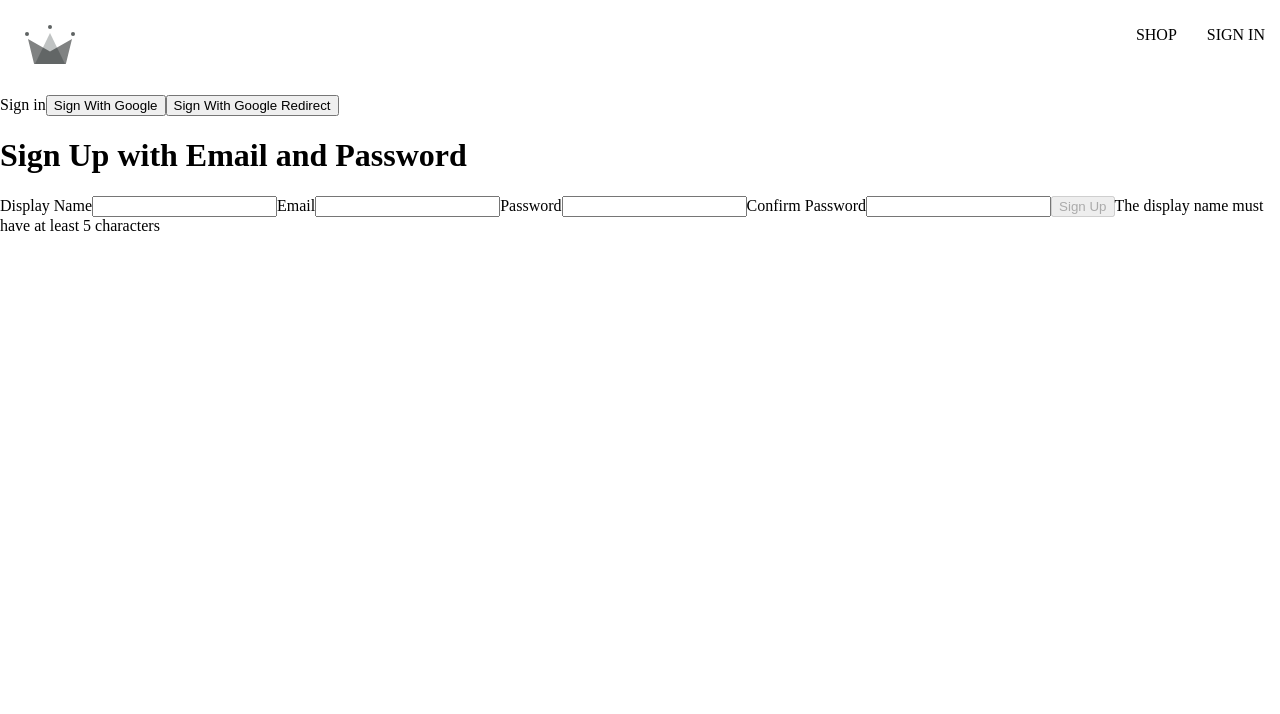
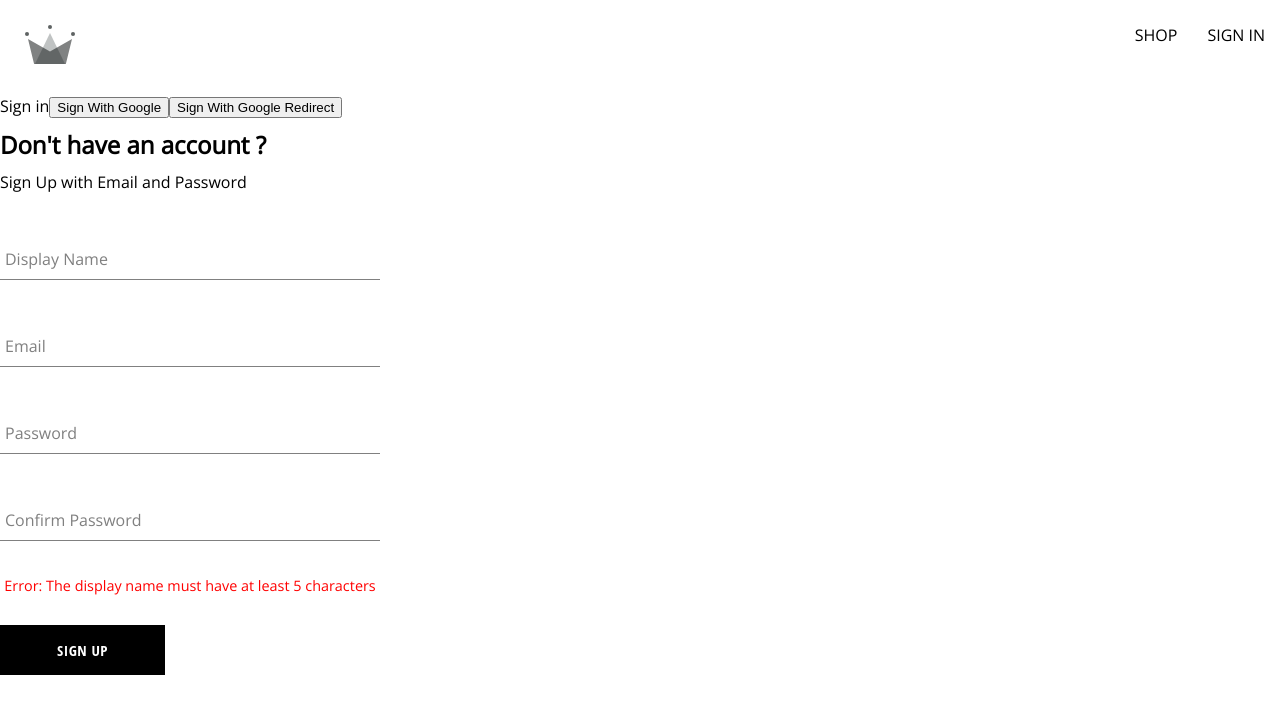
Before and after one commit to LeandroTeixeira/crwn-clothing, a React (Create React App) app: page /sign-in in a window 1280 px wide. Shown: the top 714 px of the page. Built offline with nearby package versions, Linux system fonts and the light colour scheme.

Commit message:
Finished sign up page

```diff
--- a/public/index.html
+++ b/public/index.html
@@ -24,9 +24,7 @@
       work correctly both with client-side routing and a non-root public URL.
       Learn how to configure a non-root public URL by running `npm run build`.
     -->
-    <link rel="preconnect" href="https://fonts.googleapis.com">
-    <link rel="preconnect" href="https://fonts.gstatic.com" crossorigin>
-    <link href="https://fonts.googleapis.com/css2?family=Open+Sans:wght@300&display=swap" rel="stylesheet">
+
     <title>React App</title>
   </head>
   <body>
--- /dev/null
+++ b/src/components/button/button.component.jsx
@@ -0,0 +1,39 @@
+import {
+  bool, node, oneOf, string,
+} from 'prop-types';
+import React from 'react';
+import './button.style.scss';
+
+const BUTTON_TYPE_CLASSES = {
+  google: 'google-sign-in',
+  inverted: 'inverted',
+  default: 'default',
+};
+
+export default function Button({
+  children, buttonType, type, disabled,
+}) {
+  return (
+    <button
+      type={type === 'submit' ? 'submit' : 'button'}
+      className={`button-container ${BUTTON_TYPE_CLASSES[buttonType]}`}
+      disabled={disabled}
+    >
+      {children}
+    </button>
+  );
+}
+
+Button.propTypes = {
+  children: node,
+  buttonType: string,
+  type: oneOf(['button', 'submit', 'reset']),
+  disabled: bool,
+};
+
+Button.defaultProps = {
+  children: 'Button',
+  buttonType: 'default',
+  type: 'button',
+  disabled: false,
+};
--- /dev/null
+++ b/src/components/button/button.style.scss
@@ -0,0 +1,46 @@
+.button-container {
+  min-width: 165px;
+  width: auto;
+  height: 50px;
+  letter-spacing: 0.5px;
+  line-height: 50px;
+  padding: 0 35px 0 35px;
+  font-size: 15px;
+  background-color: black;
+  color: white;
+  text-transform: uppercase;
+  font-family: 'Open Sans Condensed';
+  font-weight: bolder;
+  border: none;
+  cursor: pointer;
+  display: flex;
+  justify-content: center;
+
+  &:hover {
+    background-color: white;
+    color: black;
+    border: 1px solid black;
+  }
+
+  &.google-sign-in {
+    background-color: #4285f4;
+    color: white;
+
+    &:hover {
+      background-color: #357ae8;
+      border: none;
+    }
+  }
+
+  &.inverted {
+    background-color: white;
+    color: black;
+    border: 1px solid black;
+
+    &:hover {
+      background-color: black;
+      color: white;
+      border: none;
+    }
+  }
+}
--- /dev/null
+++ b/src/components/form-input/form-input.component.jsx
@@ -0,0 +1,34 @@
+import { func, string } from 'prop-types';
+import React from 'react';
+import './form-input.styles.scss';
+
+export default function FormInput({
+  label, type, name, handleChange, value,
+}) {
+  return (
+    <div className="group">
+      <input
+        className="form-input"
+        type={type}
+        name={name}
+        onChange={handleChange}
+        value={value}
+        required
+      />
+      <label
+        className={`${value.length > 0 ? 'shrink' : ''} form-input-label`}
+        htmlFor={label}
+      >
+        {label}
+      </label>
+    </div>
+  );
+}
+
+FormInput.propTypes = {
+  label: string,
+  type: string,
+  name: string,
+  handleChange: func,
+  value: string,
+}.isRequired;
--- /dev/null
+++ b/src/components/form-input/form-input.styles.scss
@@ -0,0 +1,54 @@
+$sub-color: grey;
+$main-color: black;
+
+@mixin shrinkLabel {
+  top: -14px;
+  font-size: 12px;
+  color: $main-color;
+}
+
+.group {
+  position: relative;
+  margin: 45px 0;
+
+  .form-input {
+    background: none;
+    background-color: white;
+    color: $sub-color;
+    font-size: 18px;
+    padding: 10px 10px 10px 5px;
+    display: block;
+    width: 100%;
+    border: none;
+    border-radius: 0;
+    border-bottom: 1px solid $sub-color;
+    margin: 25px 0;
+
+    &:focus {
+      outline: none;
+    }
+
+    &:focus ~ .form-input-label {
+      @include shrinkLabel();
+    }
+  }
+
+  input[type='password'] {
+    letter-spacing: 0.3em;
+  }
+
+  .form-input-label {
+    color: $sub-color;
+    font-size: 16px;
+    font-weight: normal;
+    position: absolute;
+    pointer-events: none;
+    left: 5px;
+    top: 10px;
+    transition: 300ms ease all;
+
+    &.shrink {
+      @include shrinkLabel();
+    }
+  }
+}
--- a/src/components/signup-form/signup-form.component.jsx
+++ b/src/components/signup-form/signup-form.component.jsx
@@ -1,6 +1,8 @@
 import React, { useState } from 'react';
+import { createAuthUserWithEmailAndPassword, createUserDocumentFromAuth } from '../../services/firebase.utils';
 import './signup-form.style.scss';
-import { createAuthUserWithEmailAndPassword, createUserDocumentFromAuth } from '../../services/firebase.utils';
+import FormInput from '../form-input/form-input.component';
+import Button from '../button/button.component';
 
 const defaultFormFields = {
   displayName: '',
@@ -16,28 +18,28 @@ function validateFields({
 }) {
   const validateName = displayName.length >= 5;
   if (!validateName) {
-    warnMessage = 'The display name must have at least 5 characters';
+    warnMessage = 'Error: The display name must have at least 5 characters';
     return true;
   }
 
   const validateEmail = email.match(/^[a-zA-Z0-9.!#$%&'*+/=?^_`{|}~-]+@[a-zA-Z0-9](?:[a-zA-Z0-9-]{0,61}[a-zA-Z0-9])?(?:\.[a-zA-Z0-9](?:[a-zA-Z0-9-]{0,61}[a-zA-Z0-9])?)*$/);
 
   if (!validateEmail) {
-    warnMessage = 'Invalid Email';
+    warnMessage = 'Error: Invalid Email';
     return true;
   }
 
   const validatePassword = password.length >= 6;
   if (!validatePassword) {
-    warnMessage = 'The password must have at least 6 characters';
+    warnMessage = 'Error: The password must have at least 6 characters';
     return true;
   }
   const validateConfirm = password === confirmPassword;
   if (!validateConfirm) {
-    warnMessage = 'The passwords must match';
+    warnMessage = 'Error: The passwords must match';
     return true;
   }
-  warnMessage = 'all fields are clear';
+  warnMessage = 'All fields are clear';
   return false;
 }
 
@@ -71,55 +73,44 @@ export default function SignupForm() {
   };
 
   return (
-    <div>
-      <h1> Sign Up with Email and Password</h1>
-      <form
-        onSubmit={handleSubmit}
-      >
-        <label htmlFor="displayName">
-          Display Name
-          <input
+    <div className="sign-up-container">
+      <h2> Don&#39;t have an account ? </h2>
+      <span> Sign Up with Email and Password</span>
+      <form onSubmit={handleSubmit}>
+        <FormInput
+          label="Display Name"
           type="text"
           name="displayName"
-            onChange={handleChange}
+          handleChange={handleChange}
           value={displayName}
-            required
         />
-        </label>
-        <label htmlFor="email">
-          Email
-          <input
+        <FormInput
+          label="Email"
           type="text"
           name="email"
-            onChange={handleChange}
+          handleChange={handleChange}
           value={email}
-            required
         />
-        </label>
-        <label htmlFor="password">
-          Password
-          <input
+        <FormInput
+          label="Password"
           type="password"
           name="password"
+          handleChange={handleChange}
           value={password}
-            onChange={handleChange}
-            required
         />
-        </label>
-        <label htmlFor="confirmPassword">
-          Confirm Password
-          <input
+
+        <FormInput
+          label="Confirm Password"
           type="password"
           name="confirmPassword"
+          handleChange={handleChange}
           value={confirmPassword}
-            onChange={handleChange}
-            required
         />
-        </label>
-        <button type="submit" disabled={validateFields(formFields)}>Sign Up</button>
-        {warnMessage}
+        <div className={` message ${warnMessage.match(/Error/) ? 'error' : 'success'} `}>{warnMessage}</div>
+        <Button type="submit" disabled={validateFields(formFields)}>
+          Sign Up
+        </Button>
       </form>
-
     </div>
   );
 }
--- a/src/components/signup-form/signup-form.style.scss
+++ b/src/components/signup-form/signup-form.style.scss
@@ -0,0 +1,21 @@
+.sign-up-container {
+  display:flex;
+  flex-direction: column;
+  width:380px;
+  h2 {
+    margin: 10px 0;
+  }
+  .message {
+    margin-top: -10px;
+    margin-bottom: 30px;
+    font-weight: 550;
+    text-align: center;
+    font-size: 0.9em;
+  }
+  .error {
+    color: red;
+  }
+  .success {
+    color: green;
+  }
+}
--- a/src/index.scss
+++ b/src/index.css
@@ -1,6 +1,7 @@
+@import url('https://fonts.googleapis.com/css2?family=Open+Sans:wght@300&display=swap');
 body {
   margin: 0;
-  font-family:'Open Sans Condensed'
+  font-family:'Open Sans',
     sans-serif;
   -webkit-font-smoothing: antialiased;
   -moz-osx-font-smoothing: grayscale;
--- a/src/index.js
+++ b/src/index.js
@@ -1,5 +1,5 @@
 import React from 'react';
-import './index.scss';
+import './index.css';
 import { BrowserRouter } from 'react-router-dom';
 import {
   createRoot,
```
Also changed, not shown: .eslintrc.json. Lines whose indentation alone changed are shown as unchanged.
